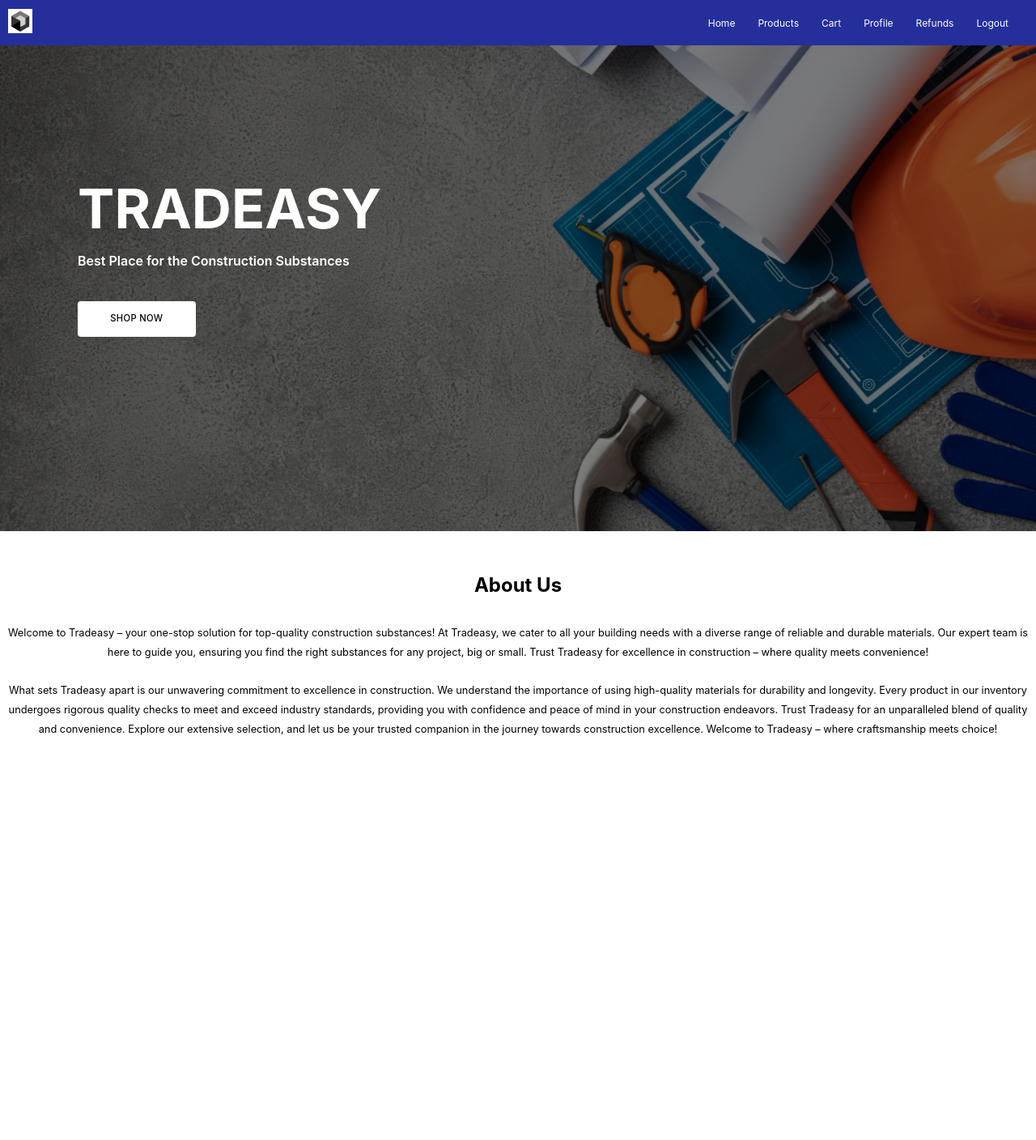
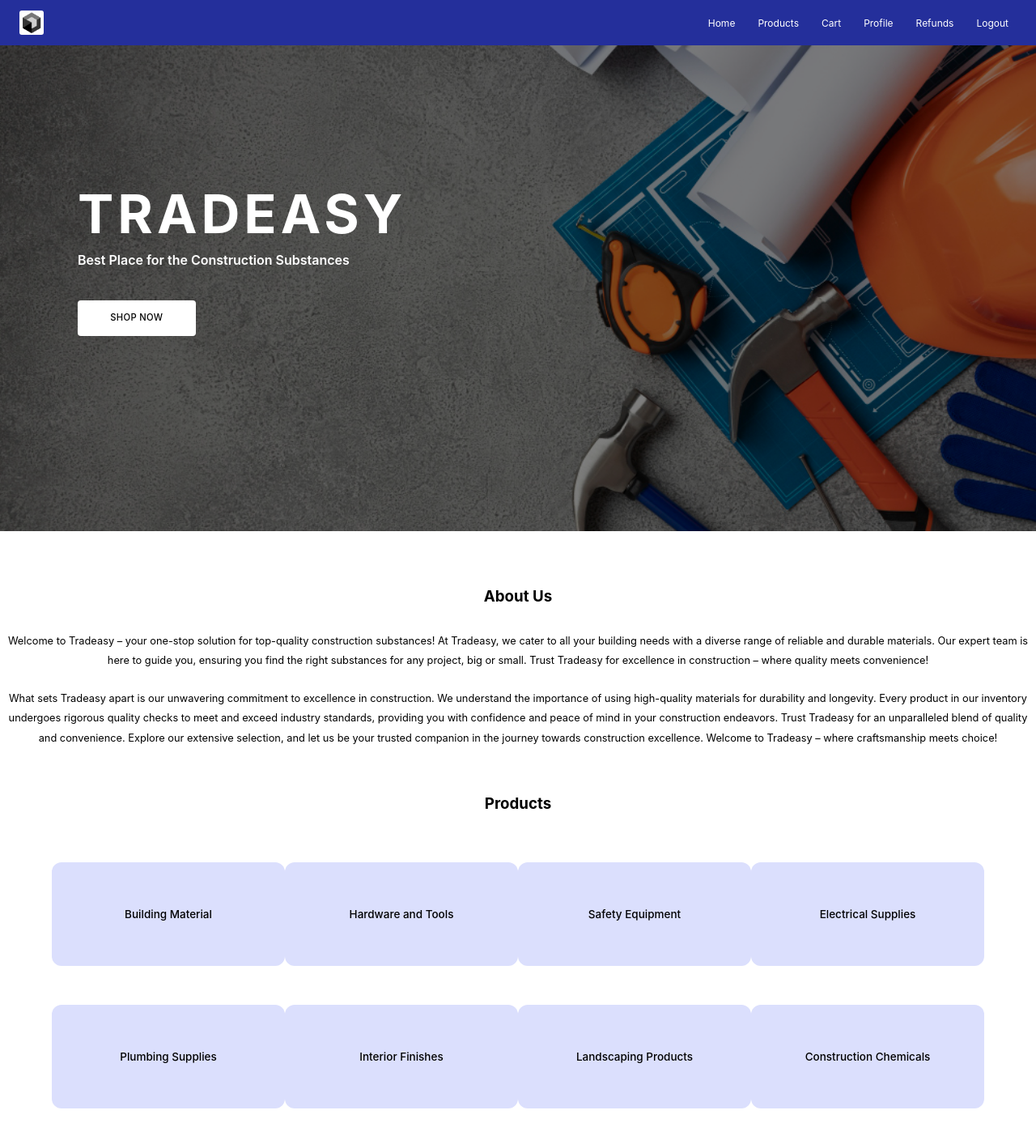
Before and after one commit to MrSilent2001/Sales-And-Inventory-Management-System, a React (Create React App) app: page / in a window 1280 px wide. Shown: the top 1408 px of the page at 81% size. Before the commit the page ends 952 px from the top, so only its background shows below. Built offline with nearby package versions, Linux system fonts and the light colour scheme.

Commit message:
Home Page's Category Cards Added

```diff
--- a/src/layout/navbar/Customer navbar/Customer navbar.css
+++ b/src/layout/navbar/Customer navbar/Customer navbar.css
@@ -23,6 +23,14 @@
     margin: auto 14px auto 14px;
 }
 
+.logo{
+    margin: 0.2em 0 0 0.9em;
+}
+
+.logo img{
+    border-radius: 10%;
+}
+
 a:hover{
     color: #858bcb;
     font-weight: bold;
--- a/src/pages/Customer/Home/Customer Home Page.css
+++ b/src/pages/Customer/Home/Customer Home Page.css
@@ -29,16 +29,17 @@
     flex-direction: column;
     align-items: flex-start;
     position: relative;
-    top: 10em;
+    top: 10.5em;
     z-index: 2;
     padding: 0 0 0 6em;
 }
 
 .carouselHeader h1{
-    font-size: 4.25em;
+    font-size: 4.15em;
     font-family: Inter;
+    letter-spacing: 0.075em;
     color: white;
-    margin: 0 0 0.2em 0;
+    margin: 0 0 0.1em 0;
 }
 
 .carouselHeader p{
@@ -61,6 +62,11 @@
     font-family: Inter;
 }
 
+.aboutUsTopic{
+    font-family: Inter;
+    margin-top: 2em;
+}
+
 .aboutUsParagraph{
     width: 98.938em;
     font-size: 0.8em;
@@ -70,3 +76,42 @@
 .aboutUsParagraphLast{
     margin: 0.75em 0 3em 0;
 }
+
+.productsTopic{
+    font-family: Inter;
+    margin: 1em 0 2em 0;
+}
+
+.productCategoryTypes{
+    display: flex;
+    flex-direction: column;
+    align-items: center;
+    justify-content: center;
+    width: 100%;
+    height: auto;
+    margin: 0 0 5em 0;
+}
+
+.productCategoryTypesRow{
+    display: flex;
+    flex-direction: row;
+    justify-content: space-between;
+    width: 90%;
+    padding: 1.5em 0 1.5em 0;
+}
+
+.productCategoryCard{
+    display: flex;
+    align-items: center;
+    justify-content: center;
+    width: 19em;
+    height: 8em;
+    background-color: #DBDFFD;
+    border-radius: 12px;
+}
+
+.productCategoryCardName{
+    font-family: Inter;
+    font-size: 0.844em;
+    font-weight: 500;
+}
--- a/src/pages/Customer/Home/Customer Home Page.js
+++ b/src/pages/Customer/Home/Customer Home Page.js
@@ -7,7 +7,7 @@ const ShopNowButton = styled(Button)(({ theme }) => ({
     color: 'black',
     backgroundColor: '#ffffff',
     '&:hover': {
-        backgroundColor: '#d7d7d7' // You can adjust the darken value as needed
+        backgroundColor: '#d7d7d7'
     },
     '&.MuiButton-root': {
         width: '13em',
@@ -36,9 +36,9 @@ function CustomerHome(){
             </div>
 
             <div className="aboutUs">
-                <h2 className="aboutUsTopic">
+                <h3 className="aboutUsTopic">
                     About Us
-                </h2>
+                </h3>
                 <p className="aboutUsParagraph">
                     Welcome to Tradeasy – your one-stop solution for top-quality construction substances! At Tradeasy, we cater to all your building needs with a diverse range of reliable and durable materials. Our expert team is here to guide you, ensuring you find the right substances for any project, big or small. Trust Tradeasy for excellence in construction – where quality meets convenience!
                 </p>
@@ -46,6 +46,44 @@ function CustomerHome(){
                     What sets Tradeasy apart is our unwavering commitment to excellence in construction. We understand the importance of using high-quality materials for durability and longevity. Every product in our inventory undergoes rigorous quality checks to meet and exceed industry standards, providing you with confidence and peace of mind in your construction endeavors. Trust Tradeasy for an unparalleled blend of quality and convenience. Explore our extensive selection, and let us be your trusted companion in the journey towards construction excellence. Welcome to Tradeasy – where craftsmanship meets choice!
                 </p>
             </div>
+
+            <div className="products">
+                <h3 className="productsTopic">
+                    Products
+                </h3>
+
+                <div className="productCategoryTypes">
+                    <div className="productCategoryTypesRow">
+                        <div className="productCategoryCard">
+                            <p className="productCategoryCardName">Building Material</p>
+                        </div>
+                        <div className="productCategoryCard">
+                            <p className="productCategoryCardName">Hardware and Tools</p>
+                        </div>
+                        <div className="productCategoryCard">
+                            <p className="productCategoryCardName">Safety Equipment</p>
+                        </div>
+                        <div className="productCategoryCard">
+                            <p className="productCategoryCardName">Electrical Supplies</p>
+                        </div>
+                    </div>
+                    <div className="productCategoryTypesRow">
+                        <div className="productCategoryCard">
+                            <p className="productCategoryCardName">Plumbing Supplies</p>
+                        </div>
+                        <div className="productCategoryCard">
+                            <p className="productCategoryCardName">Interior Finishes</p>
+                        </div>
+                        <div className="productCategoryCard">
+                            <p className="productCategoryCardName">Landscaping Products</p>
+                        </div>
+                        <div className="productCategoryCard">
+                            <p className="productCategoryCardName">Construction Chemicals</p>
+                        </div>
+                    </div>
+                </div>
+
+            </div>
         </div>
     )
 }
```
